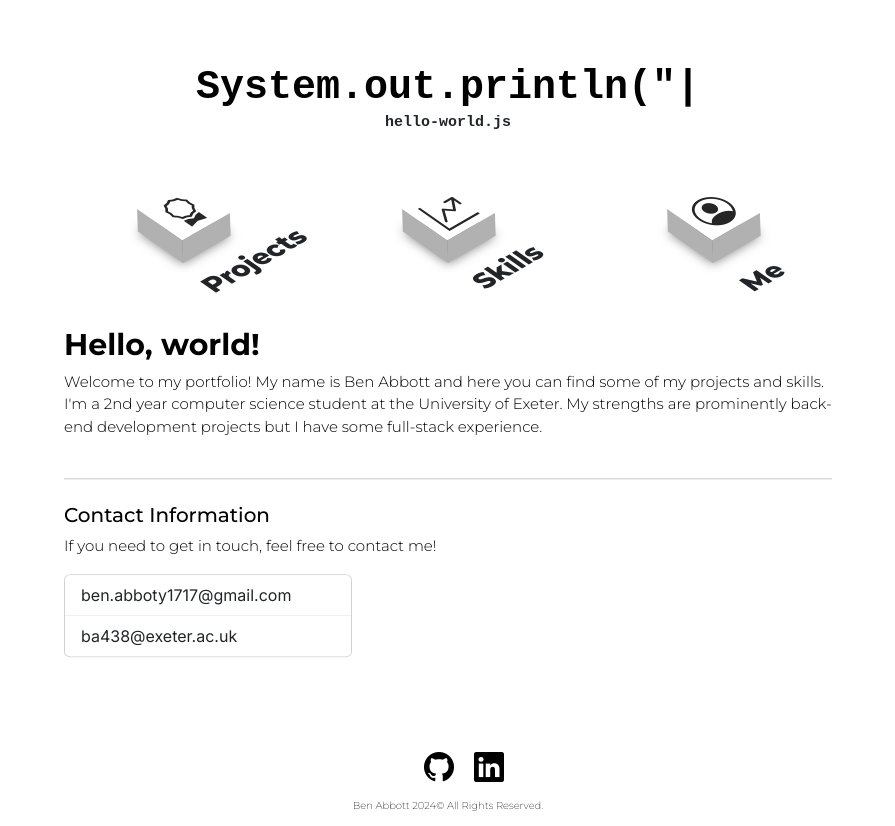
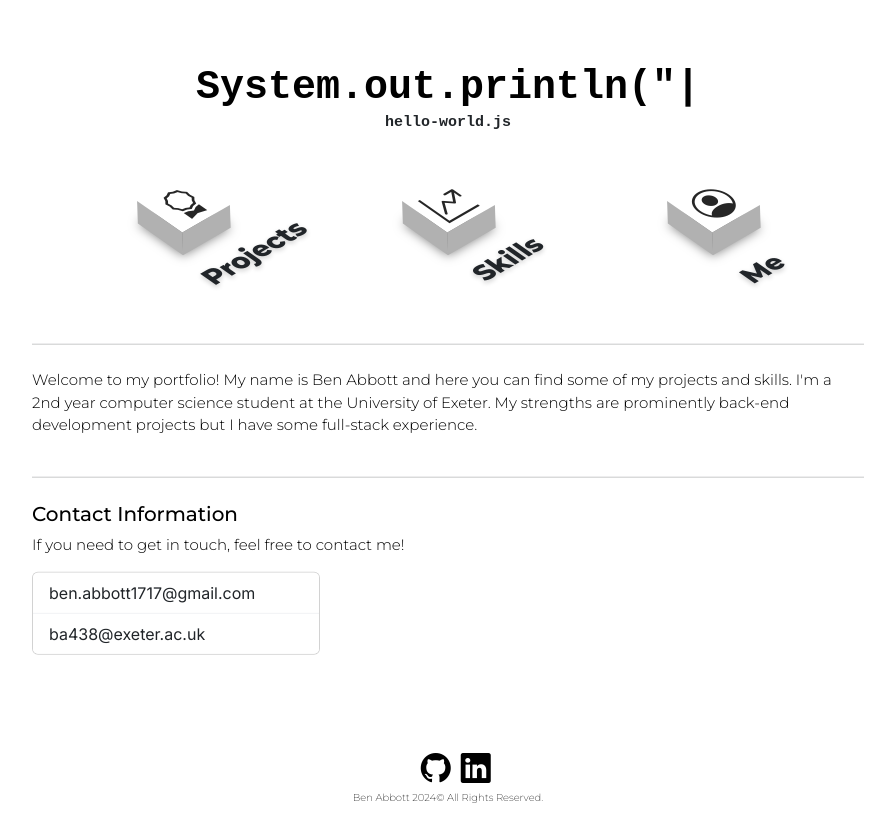
Before and after one commit to be-nny/portfolio, a Next.js app in the folder my-portfolio-site/: page / in a window 1280 px wide. Shown: the whole page, without its empty margins (192-1087 px from the left). Built offline with nearby package versions, Linux system fonts and the light colour scheme.

Commit message:
email fix

```diff
--- a/my-portfolio-site/app/components/About.module.css
+++ b/my-portfolio-site/app/components/About.module.css
@@ -14,6 +14,7 @@
 
 .titleText{
     color: black;
+    text-align: center;
     font-family: Montserrat, sans-serif;
     font-size: 30px;
     font-style: normal;
--- a/my-portfolio-site/app/components/About.tsx
+++ b/my-portfolio-site/app/components/About.tsx
@@ -4,7 +4,8 @@ export const About = () => {
     return(
         <div className={styles.aboutLayout}>
             <div className="jumbotron">
-                <h1 className={styles.titleText}>Hello, world!</h1>
+                {/*<h1 className={styles.titleText}>Hello, world!</h1>*/}
+                <hr className="my-4"/>
                 <div className={styles.subText}>
                     <p>
                         Welcome to my portfolio!
@@ -18,7 +19,7 @@ export const About = () => {
                 <p className={styles.subText}>If you need to get in touch, feel free to contact me!</p>
                 <div className="card" style={{width: "18rem"}}>
                     <ul className="list-group list-group-flush">
-                        <li className="list-group-item">ben.abboty1717@gmail.com</li>
+                        <li className="list-group-item">ben.abbott1717@gmail.com</li>
                         <li className="list-group-item">ba438@exeter.ac.uk</li>
                     </ul>
                 </div>
--- a/my-portfolio-site/app/components/Menu.module.css
+++ b/my-portfolio-site/app/components/Menu.module.css
@@ -23,6 +23,7 @@
   font-style: normal;
   font-variant: normal;
   font-weight: 800;
+  text-shadow: -2px 2px 5px rgba(0, 0, 0, 0.2);
 }
 
 .myWorkText{
--- a/my-portfolio-site/app/components/Projects.module.css
+++ b/my-portfolio-site/app/components/Projects.module.css
@@ -1,6 +1,5 @@
 .card{
-    box-shadow: rgba(149, 157, 165, 0.2) 0px 8px 24px;
-}
+    box-shadow: rgba(50, 50, 93, 0.25) 0px 50px 100px -20px, rgba(0, 0, 0, 0.3) 0px 30px 60px -30px;}
 
 .cardImgTop{
     padding:10px;
@@ -10,11 +9,13 @@
     position: relative;
     display: grid;
     grid-template-columns: 1fr 1fr;
-    grid-gap: 10px;
+    grid-gap: 25px;
     grid-area: auto;
+    padding-top: 20px;
     padding-left: 100px;
     padding-right: 100px;
-    height:400px;
+    padding-bottom: 50px;
+    height:500px;
     overflow: scroll;
 }
 
--- a/my-portfolio-site/app/components/Socials.module.css
+++ b/my-portfolio-site/app/components/Socials.module.css
@@ -1,10 +1,10 @@
 .socialsCtn {
     position: absolute;
+    text-align: center;
     top: 50%;
-    left: 50%;
+    left: 49%;
     /* bring your own prefixes */
     transform: translate(-50%, -80%);
-    padding: 10px;
 }
 
 .socialsList li {
@@ -13,7 +13,7 @@
 }
 
 .socialsItem {
-    margin: 10px;
+    padding: 5px;
 }
 
 .socialsLink {
--- a/my-portfolio-site/app/styles/globals.css
+++ b/my-portfolio-site/app/styles/globals.css
@@ -54,7 +54,7 @@
 
 .main-container{
     position: relative;
-    width: 60%;
+    width: 65%;
     top: 50%;
     left: 50%;
     transform: translate(-50%, 10%);
```
